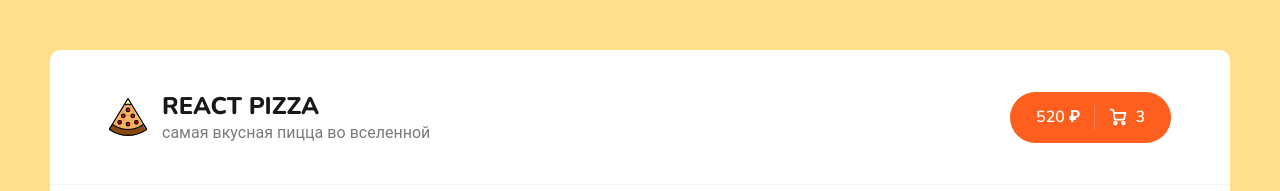
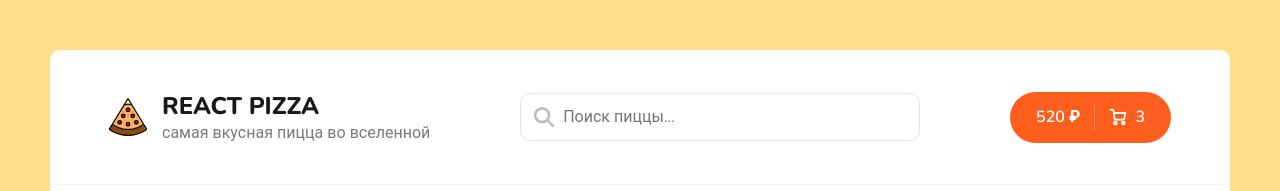
Before and after one commit to sadigzade/react-pizza, a React (Create React App) app: page / in a window 1280 px wide. Shown: the top 191 px of the page. Built offline with nearby package versions, Linux system fonts and the light colour scheme; no server answers.

Commit message:
developed a search for pizzas, connected the FontAvasome icon library

```diff
--- a/src/App.js
+++ b/src/App.js
@@ -1,4 +1,4 @@
-import React from 'react';
+import React, { useState } from 'react';
 import { Routes, Route } from 'react-router-dom';
 
 import Header from './components/Header';
@@ -9,12 +9,14 @@ import NotFound from './pages/NotFound';
 import './scss/app.scss';
 
 function App() {
+  const [searchValue, setSearchValue] = useState('');
+
   return (
     <div className="wrapper">
-      <Header />
+      <Header searchValue={searchValue} setSearchValue={setSearchValue} />
       <div className="content">
         <Routes>
-          <Route path="/" element={<Home />} />
+          <Route path="/" element={<Home searchValue={searchValue} />} />
           <Route path="/cart" element={<Cart />} />
           <Route path="*" element={<NotFound />} />
         </Routes>
--- /dev/null
+++ b/src/components/Header/Search/Search.module.scss
@@ -0,0 +1,39 @@
+.root {
+  position: relative;
+}
+
+.input {
+  border: 1px solid rgba(0, 0, 0, 0.1);
+  padding: 12px 20px;
+  padding-left: 42px;
+  width: 400px;
+  border-radius: 10px;
+  font-size: 16px;
+  transition: border 0.2s ease-in-out;
+
+  &:focus {
+    border: 1px solid rgba(0, 0, 0, 0.2);
+  }
+}
+
+.icon {
+  opacity: 0.3;
+  position: absolute;
+  left: 14px;
+  top: 50%;
+  transform: translateY(-50%);
+}
+
+.clearIcon {
+  opacity: 0.3;
+  position: absolute;
+  right: 14px;
+  top: 50%;
+  transform: translateY(-50%);
+  transition: opacity 0.2s ease-in-out;
+  cursor: pointer;
+
+  &:hover {
+    opacity: 0.5;
+  }
+}
--- /dev/null
+++ b/src/components/Header/Search/index.jsx
@@ -0,0 +1,31 @@
+import React from 'react';
+
+import { FontAwesomeIcon } from '@fortawesome/react-fontawesome';
+import { faMagnifyingGlass, faXmark } from '@fortawesome/free-solid-svg-icons';
+
+import classes from './Search.module.scss';
+
+const Search = ({ searchValue, setSearchValue }) => {
+  return (
+    <div className={classes.root}>
+      <FontAwesomeIcon className={classes.icon} icon={faMagnifyingGlass} size="lg" />
+      <input
+        value={searchValue}
+        onChange={(event) => setSearchValue(event.target.value)}
+        className={classes.input}
+        placeholder="Поиск пиццы..."
+        type="text"
+      />
+      {searchValue && (
+        <FontAwesomeIcon
+          onClick={() => setSearchValue('')}
+          className={classes.clearIcon}
+          icon={faXmark}
+          size="lg"
+        />
+      )}
+    </div>
+  );
+};
+
+export default Search;
--- a/src/components/Header/index.jsx
+++ b/src/components/Header/index.jsx
@@ -2,8 +2,9 @@ import React from 'react';
 import { Link } from 'react-router-dom';
 
 import logoSvg from '../../assets/img/pizza-logo.svg';
+import Search from './Search';
 
-function Header() {
+function Header({ searchValue, setSearchValue }) {
   return (
     <div className="header">
       <div className="container">
@@ -16,6 +17,7 @@ function Header() {
             </div>
           </div>
         </Link>
+        <Search searchValue={searchValue} setSearchValue={setSearchValue} />
         <div className="header__cart">
           <Link to="/cart" className="button button--cart">
             <span>520 ₽</span>
--- a/src/pages/Home.jsx
+++ b/src/pages/Home.jsx
@@ -5,7 +5,7 @@ import PizzaBlock from '../components/PizzaBlock';
 import Skeleton from '../components/PizzaBlock/Skeleton';
 import Sort from '../components/Sort';
 
-const Home = () => {
+const Home = ({ searchValue }) => {
   const [items, setItems] = useState([]);
   const [isLoading, setIsLoading] = useState(true);
   const [categoryId, setCategoryId] = useState(0);
@@ -16,18 +16,26 @@ const Home = () => {
 
   useEffect(() => {
     setIsLoading(true);
+
+    const sortBy = `sortBy=${sortType.sortProperty}`;
+    const order = 'order=desc';
+    const category = categoryId > 0 ? `category=${categoryId}` : '';
+    const search = searchValue ? `search=${searchValue}` : '';
+
     fetch(
-      `https://635ad7456f97ae73a637df53.mockapi.io/items?${
-        categoryId > 0 ? `category=${categoryId}` : ''
-      }&sortBy=${sortType.sortProperty}&order=desc`,
+      `https://635ad7456f97ae73a637df53.mockapi.io/items?${sortBy}&${order}&${category}&${search}`,
     )
       .then((res) => res.json())
       .then((json) => {
         setItems(json);
         setIsLoading(false);
       });
+
     window.scrollTo(0, 0);
-  }, [categoryId, sortType]);
+  }, [categoryId, sortType, searchValue]);
+
+  const skeletons = [...new Array(6)].map((val, index) => <Skeleton key={index} />);
+  const pizzas = items.map((obj) => <PizzaBlock {...obj} key={obj.id} />);
 
   return (
     <div className="container">
@@ -36,11 +44,7 @@ const Home = () => {
         <Sort value={sortType} onChangeSort={(index) => setSortType(index)} />
       </div>
       <h2 className="content__title">Все пиццы</h2>
-      <div className="content__items">
-        {isLoading
-          ? [...new Array(6)].map(() => <Skeleton />)
-          : items.map((obj) => <PizzaBlock {...obj} key={obj.id} />)}
-      </div>
+      <div className="content__items">{isLoading ? skeletons : pizzas}</div>
     </div>
   );
 };
--- a/src/scss/app.scss
+++ b/src/scss/app.scss
@@ -26,7 +26,7 @@ body {
   &__items {
     display: grid;
     grid-template-columns: repeat(4, 1fr);
-    grid-template-rows: repeat(2, 1fr);
+    grid-template-rows: repeat(1, 1fr);
     grid-column-gap: 11px;
     grid-row-gap: 60px;
 
```
Also changed, not shown: package.json (+12 -0 lines), 2 other files (tests, documents, lock files or other folders).
